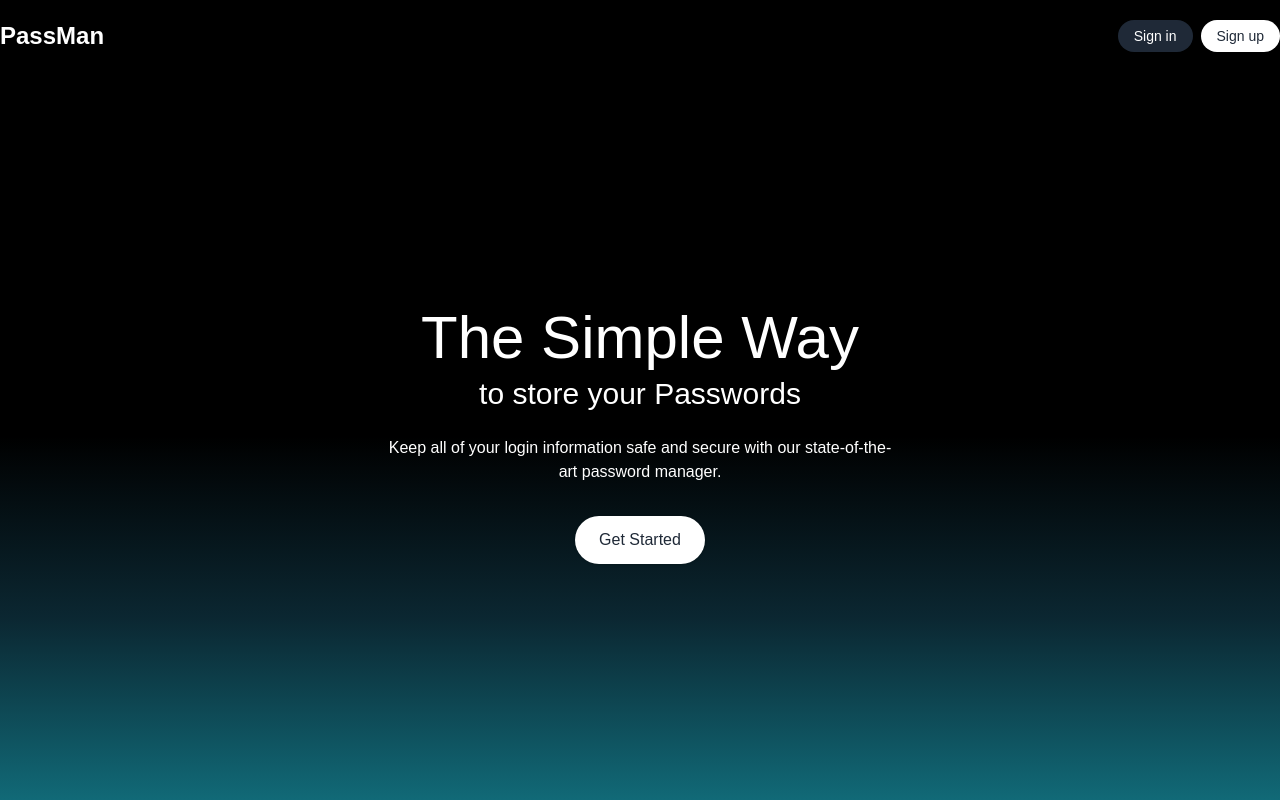
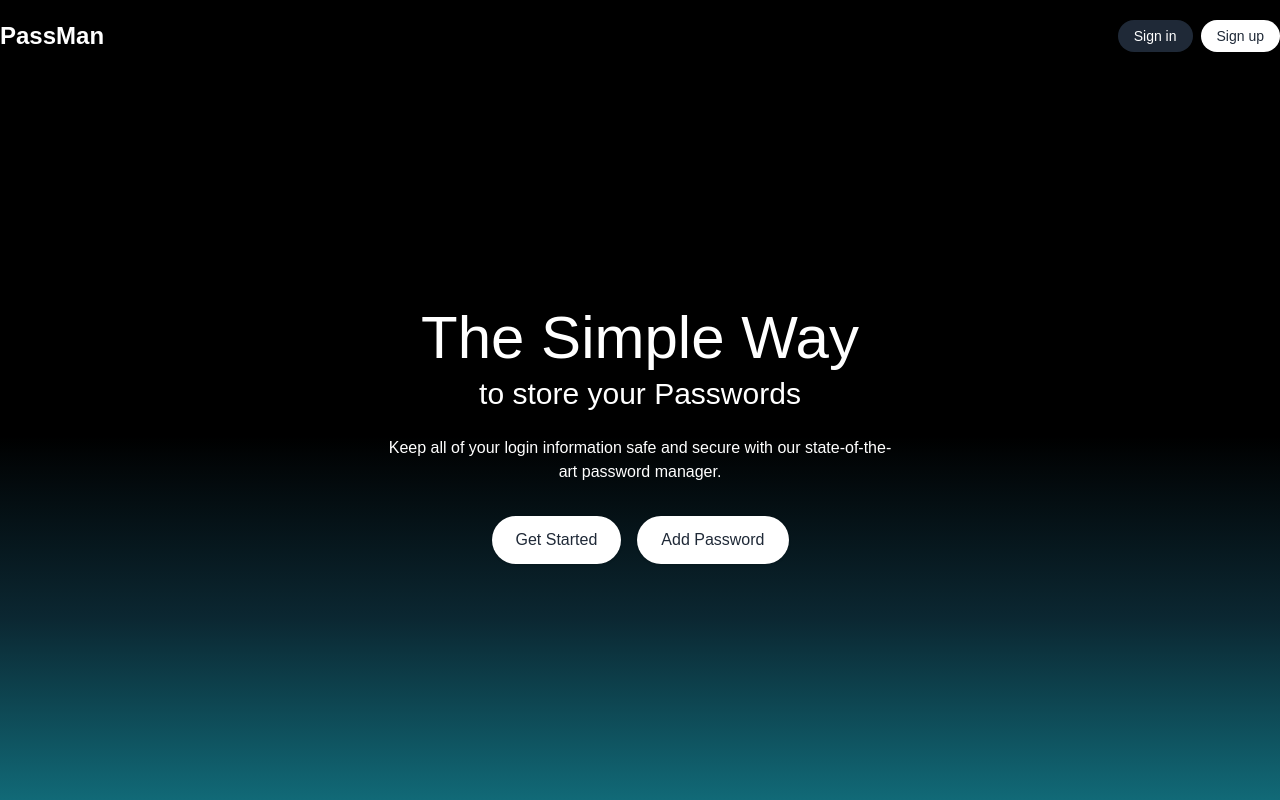
Before and after one commit to joeyyy09/PassMan, a React (Create React App) app in the folder frontend/: page / in a window 1280 px wide. Built offline with nearby package versions, Linux system fonts and the light colour scheme.

Commit message:
Add button in the home page to directly redirect to the add password page

```diff
--- a/frontend/src/pages/landingPage.js
+++ b/frontend/src/pages/landingPage.js
@@ -18,12 +18,20 @@ const LandingPage = () => {
             Keep all of your login information safe and secure
             with our state-of-the-art password manager.
           </p>
+          <div className="flex justify-center gap-4">
             <Link
               to="/signup"
               className="inline-block px-6 py-3 text-sm sm:text-base text-gray-800 bg-white rounded-full shadow hover:bg-gray-100 transition duration-300 ease-in-out transform hover:scale-105"
             >
               Get Started
             </Link>
+            <Link
+              to="/addpassword"
+              className="inline-block px-6 py-3 text-sm sm:text-base text-gray-800 bg-white rounded-full shadow hover:bg-gray-100 transition duration-300 ease-in-out transform hover:scale-105"
+            >
+              Add Password
+            </Link>
+          </div>
         </div>
       </main>
     </div>
```
Lines whose indentation alone changed are shown as unchanged.
